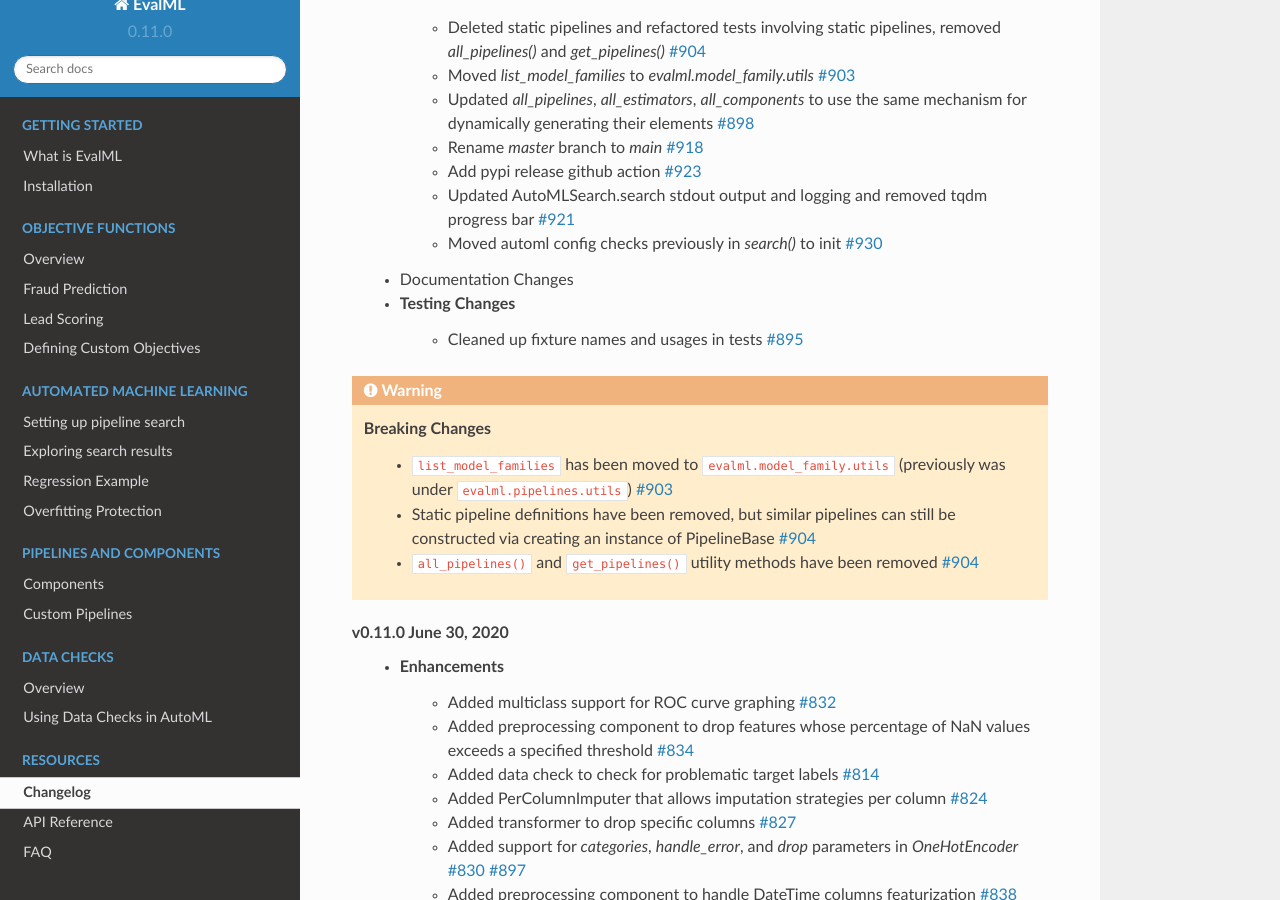
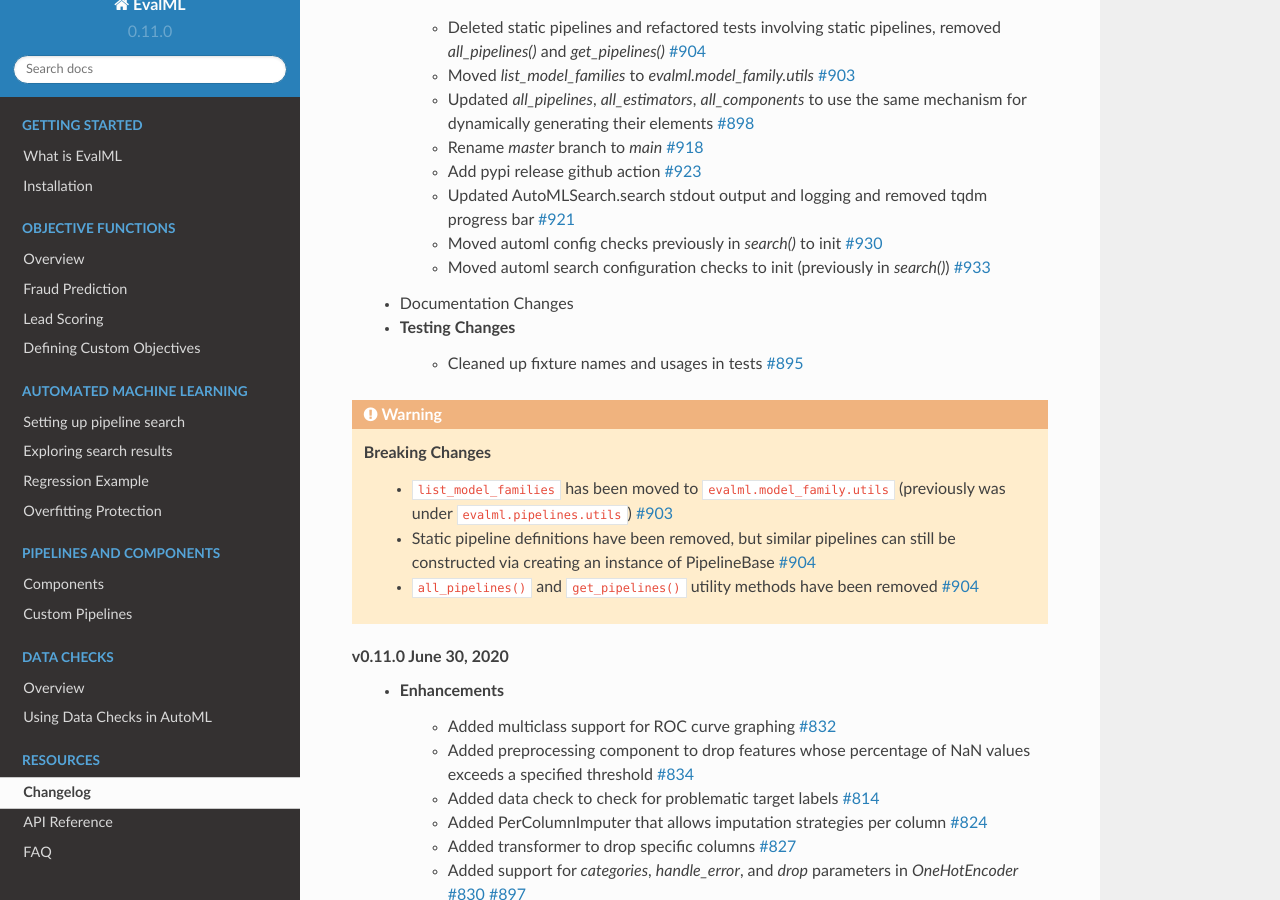
Before and after one commit to alteryx/evalml, a Sphinx documentation site: the page built from docs/source/changelog.rst, in a window 1280 px wide and 900 px high, scrolled down 379 px. Built offline with Sphinx 7.4.7 and the Read the Docs theme 2.0.0, drawn with Linux system fonts in a browser that asks for light colours; comment, search, counter and statistics services are not loaded.

```diff
--- a/docs/source/changelog.rst
+++ b/docs/source/changelog.rst
@@ -17,6 +17,7 @@ Changelog
         * Add pypi release github action :pr:`923`
         * Updated AutoMLSearch.search stdout output and logging and removed tqdm progress bar :pr:`921`
         * Moved automl config checks previously in `search()` to init :pr:`930`
+        * Moved automl search configuration checks to init (previously in `search()`) :pr:`933`
     * Documentation Changes
     * Testing Changes
         * Cleaned up fixture names and usages in tests :pr:`895`
```
Also changed, not shown: 1 other file.
